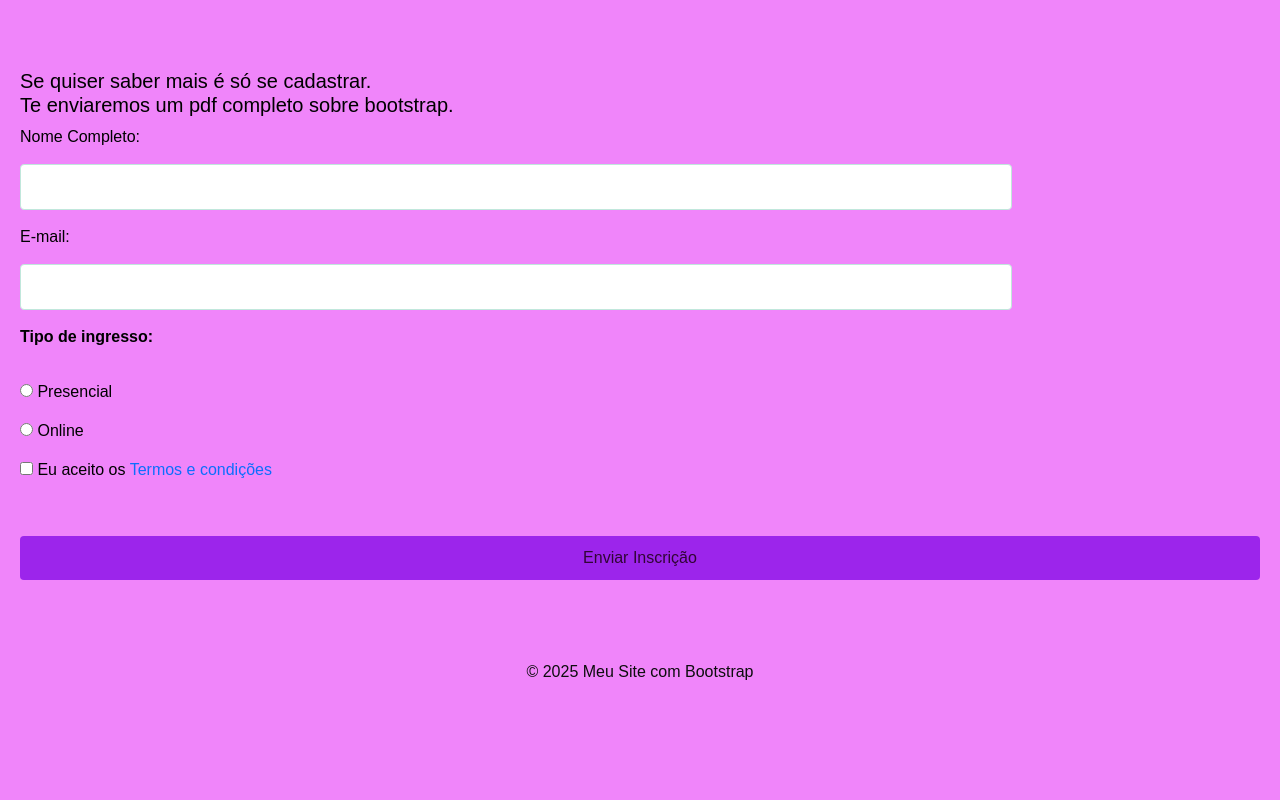
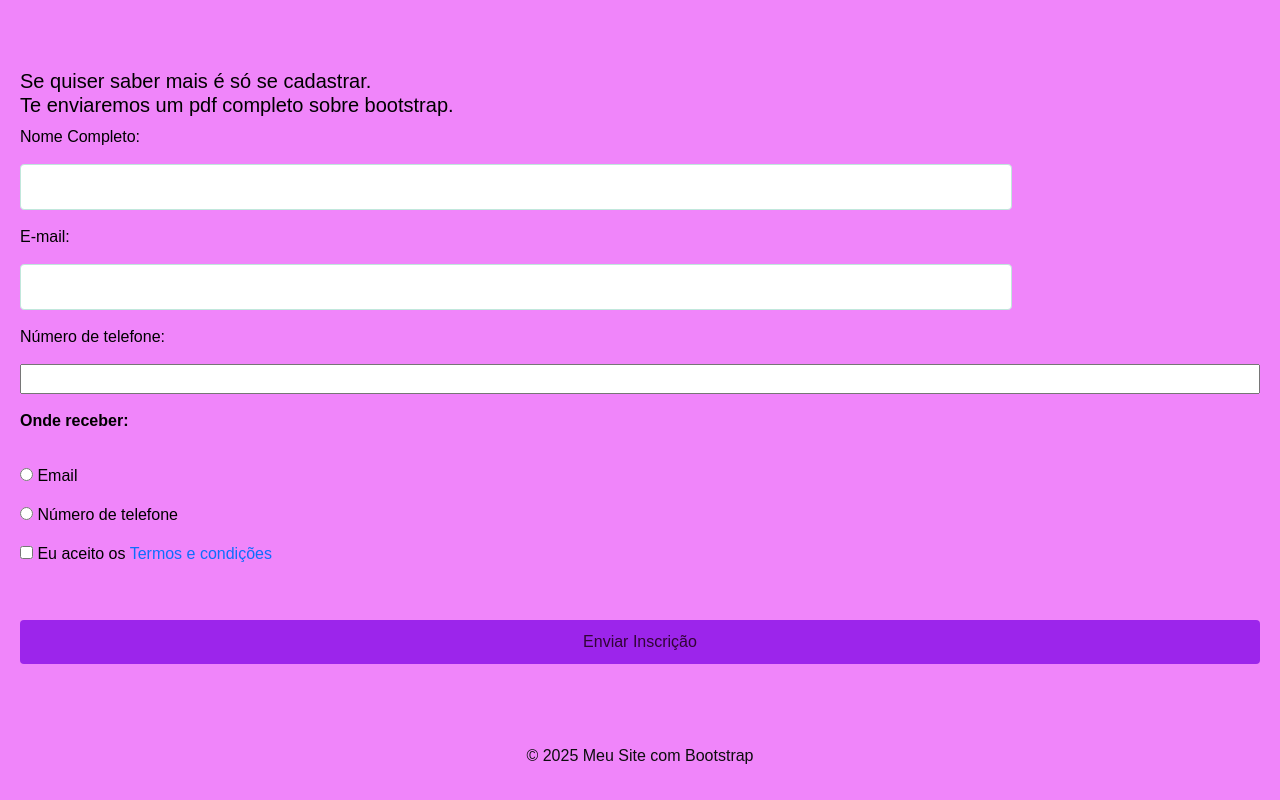
Before and after one commit to Arni-cyber/Bootstrap, a plain HTML site: page Bootstrap/index.html in a window 1280 px wide. Shown: the part 3514-4314 px from the top of the page. Before the commit the page ends 4242 px from the top, so only its background shows below. Drawn offline with nearby package versions, Linux system fonts and the light colour scheme.

Commit message:
Update index.html

```diff
--- a/Bootstrap/index.html
+++ b/Bootstrap/index.html
@@ -180,9 +180,12 @@ O uso excessivo de classes específicas pode dificultar a manutenção e customi
             <label for="email">E-mail:</label>
             <input type="email" name="email" id="email" required="@"/>
 
-            <p><strong>Tipo de ingresso:</strong></p>
-            <label><input type="radio" name="ingresso" value="presencial" required /> Presencial</label>
-            <label><input type="radio" name="ingresso" value="online" /> Online</label>
+            <label for="Número de telefone">Número de telefone:</label>
+            <input type="telefone" name="telefone" id="telefone" minlength="8" maxlength="9"/>
+
+            <p><strong>Onde receber:</strong></p>
+            <label><input type="radio" name="ingresso" value="presencial" required /> Email</label>
+            <label><input type="radio" name="ingresso" value="online" /> Número de telefone</label>
 
             <label><input type="checkbox" name="termos" required /> Eu aceito os
               <a href="https://www.rocketlawyer.com/br/pt/sem/termos-de-uso-site?utm_medium=cpc&utm_source=bing&utm_campaign=PSQ.Business&utm_term=Business&utm_content=Termo-de-uso&msclkid=344a449494c5100b8d062ca9635a0c2d">Termos e condições</a></label>
```
